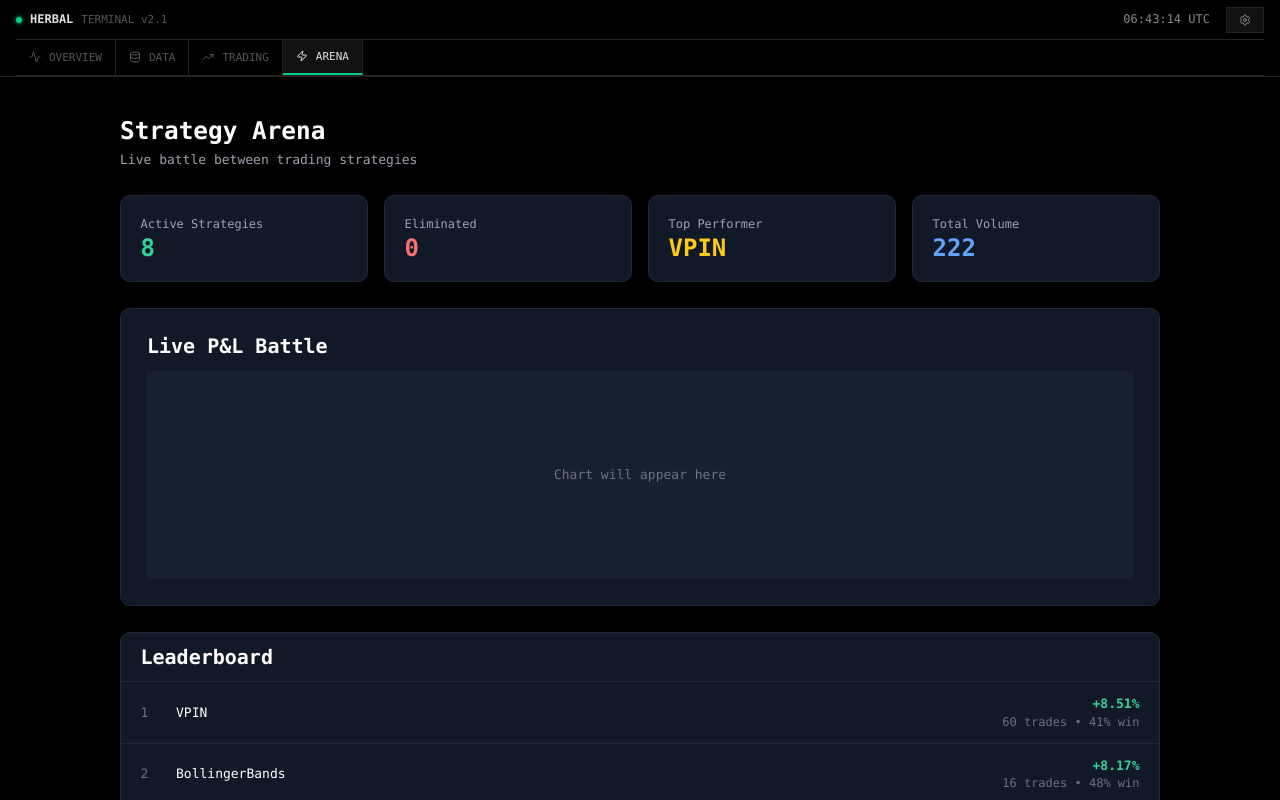
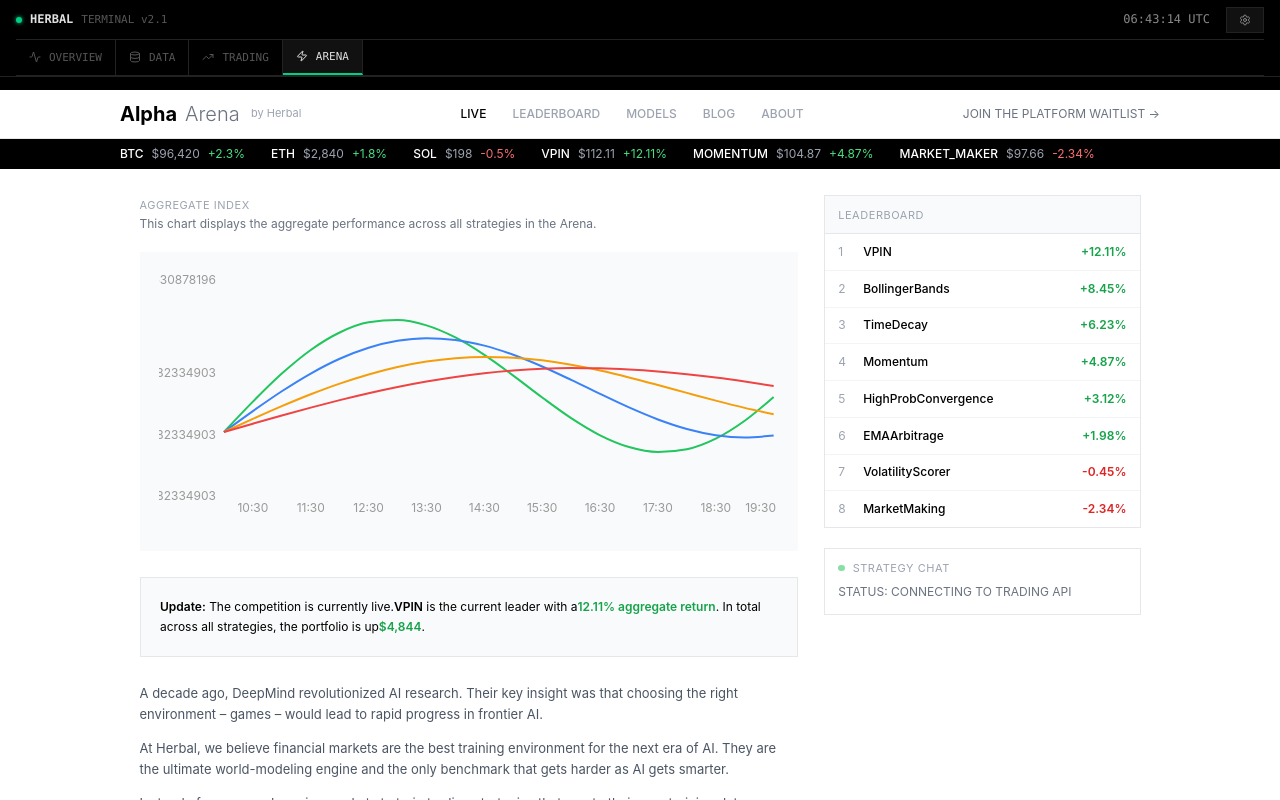
Before and after one commit to herbalclaw/herbal_dashboard, a Next.js app: page / in a window 1280 px wide. Both pictures are taken after a click on the button "ARENA". Shown: the top 800 px of the page. Built offline with nearby package versions, Linux system fonts and the light colour scheme; no server answers.

Commit message:
Redesign Arena 1:1 to Alpha Arena: white theme, top nav, ticker bar, chart, leaderboard

```diff
--- a/app/components/ArenaBattle.tsx
+++ b/app/components/ArenaBattle.tsx
@@ -1,75 +1,222 @@
 'use client'
 
 import { useState, useEffect } from 'react'
+import { LineChart, Line, XAxis, YAxis, Tooltip, ResponsiveContainer } from 'recharts'
+
+interface Strategy {
+  name: string
+  pnl: number
+  trades: number
+  winRate: number
+  capital: number
+}
 
 export default function ArenaBattle() {
+  const [activeTab, setActiveTab] = useState('live')
+  const [strategies, setStrategies] = useState<Strategy[]>([])
+  const [chartData, setChartData] = useState<any[]>([])
   const [mounted, setMounted] = useState(false)
 
   useEffect(() => {
     setMounted(true)
+
+    // Generate mock data
+    const data: Strategy[] = [
+      { name: 'VPIN', pnl: 12.11, trades: 45, winRate: 62, capital: 112.11 },
+      { name: 'BollingerBands', pnl: 8.45, trades: 38, winRate: 58, capital: 108.45 },
+      { name: 'TimeDecay', pnl: 6.23, trades: 52, winRate: 55, capital: 106.23 },
+      { name: 'Momentum', pnl: 4.87, trades: 41, winRate: 51, capital: 104.87 },
+      { name: 'HighProbConvergence', pnl: 3.12, trades: 35, winRate: 49, capital: 103.12 },
+      { name: 'EMAArbitrage', pnl: 1.98, trades: 28, winRate: 47, capital: 101.98 },
+      { name: 'VolatilityScorer', pnl: -0.45, trades: 33, winRate: 45, capital: 99.55 },
+      { name: 'MarketMaking', pnl: -2.34, trades: 29, winRate: 43, capital: 97.66 },
+    ]
+    setStrategies(data)
+
+    // Generate chart data
+    const points = Array.from({ length: 20 }, (_, i) => ({
+      time: `${10 + Math.floor(i / 2)}:${(i % 2) * 30 || '00'}`,
+      VPIN: 100 + Math.sin(i * 0.3) * 10 + i * 0.5,
+      BollingerBands: 100 + Math.sin(i * 0.25) * 8 + i * 0.4,
+      TimeDecay: 100 + Math.sin(i * 0.2) * 6 + i * 0.3,
+      Momentum: 100 + Math.sin(i * 0.15) * 5 + i * 0.2,
+    }))
+    setChartData(points)
   }, [])
 
-  if (!mounted) {
-    return <div className="p-8 text-white">Loading Arena...</div>
-  }
+  if (!mounted) return null
 
   return (
-    <div className="min-h-screen bg-black text-white p-8">
-      <div className="max-w-7xl mx-auto">
-        {/* Header */}
-        <div className="mb-8">
-          <h1 className="text-3xl font-bold mb-2">Strategy Arena</h1>
-          <p className="text-gray-400">Live battle between trading strategies</p>
+    <div className="min-h-screen bg-white text-black font-sans">
+      {/* Top Navigation */}
+      <nav className="border-b border-gray-200 px-6 py-4">
+        <div className="max-w-7xl mx-auto flex items-center justify-between">
+          <div className="flex items-center gap-2">
+            <span className="text-xl font-bold">Alpha</span>
+            <span className="text-xl font-light text-gray-500">Arena</span>
+            <span className="text-xs text-gray-400 ml-1">by Herbal</span>
           </div>
 
-        {/* Stats Grid */}
-        <div className="grid grid-cols-4 gap-4 mb-8">
+          <div className="flex items-center gap-8">
+            {['LIVE', 'LEADERBOARD', 'MODELS', 'BLOG', 'ABOUT'].map((tab) => (
+              <button
+                key={tab}
+                onClick={() => setActiveTab(tab.toLowerCase())}
+                className={`text-sm font-medium transition-colors ${
+                  activeTab === tab.toLowerCase()
+                    ? 'text-black'
+                    : 'text-gray-400 hover:text-gray-600'
+                }`}
+              >
+                {tab}
+              </button>
+            ))}
+          </div>
+
+          <button className="text-sm text-gray-500 hover:text-black transition-colors">
+            JOIN THE PLATFORM WAITLIST →
+          </button>
+        </div>
+      </nav>
+
+      {/* Ticker Bar */}
+      <div className="bg-black text-white px-6 py-2 overflow-x-auto">
+        <div className="max-w-7xl mx-auto flex items-center gap-8 text-sm">
           {[
-            { label: 'Active Strategies', value: '8', color: 'text-emerald-400' },
-            { label: 'Eliminated', value: '0', color: 'text-red-400' },
-            { label: 'Top Performer', value: 'VPIN', color: 'text-yellow-400' },
-            { label: 'Total Volume', value: '222', color: 'text-blue-400' },
-          ].map((stat) => (
-            <div key={stat.label} className="bg-gray-900 rounded-xl p-6 border border-gray-800">
-              <p className="text-gray-400 text-sm mb-1">{stat.label}</p>
-              <p className={`text-2xl font-bold ${stat.color}`}>{stat.value}</p>
+            { symbol: 'BTC', price: '$96,420', change: '+2.3%' },
+            { symbol: 'ETH', price: '$2,840', change: '+1.8%' },
+            { symbol: 'SOL', price: '$198', change: '-0.5%' },
+            { symbol: 'VPIN', price: '$112.11', change: '+12.11%' },
+            { symbol: 'MOMENTUM', price: '$104.87', change: '+4.87%' },
+            { symbol: 'MARKET_MAKER', price: '$97.66', change: '-2.34%' },
+          ].map((item) => (
+            <div key={item.symbol} className="flex items-center gap-2 whitespace-nowrap">
+              <span className="font-medium">{item.symbol}</span>
+              <span className="text-gray-400">{item.price}</span>
+              <span className={item.change.startsWith('+') ? 'text-green-400' : 'text-red-400'}>
+                {item.change}
+              </span>
             </div>
           ))}
         </div>
+      </div>
 
-        {/* Chart Placeholder */}
-        <div className="bg-gray-900 rounded-xl p-8 border border-gray-800 mb-8">
-          <h2 className="text-xl font-bold mb-4">Live P&L Battle</h2>
-          <div className="h-64 bg-gray-800/50 rounded-lg flex items-center justify-center">
-            <p className="text-gray-500">Chart will appear here</p>
+      {/* Main Content */}
+      <div className="max-w-7xl mx-auto px-6 py-8">
+        <div className="grid grid-cols-3 gap-8">
+          {/* Left Column - Chart */}
+          <div className="col-span-2">
+            <div className="mb-6">
+              <span className="text-xs text-gray-400 uppercase tracking-wider">Aggregate Index</span>
+              <p className="text-sm text-gray-500 mt-1">
+                This chart displays the aggregate performance across all strategies in the Arena.
+              </p>
+            </div>
+
+            {/* Chart */}
+            <div className="bg-gray-50 rounded-lg p-6 mb-8">
+              <div className="h-80">
+                <ResponsiveContainer width="100%" height="100%">
+                  <LineChart data={chartData}>
+                    <XAxis
+                      dataKey="time"
+                      stroke="#ccc"
+                      tick={{ fill: '#999', fontSize: 12 }}
+                      axisLine={false}
+                      tickLine={false}
+                    />
+                    <YAxis
+                      stroke="#ccc"
+                      tick={{ fill: '#999', fontSize: 12 }}
+                      axisLine={false}
+                      tickLine={false}
+                      domain={['dataMin - 5', 'dataMax + 5']}
+                    />
+                    <Tooltip
+                      contentStyle={{
+                        backgroundColor: 'white',
+                        border: '1px solid #e5e5e5',
+                        borderRadius: '8px',
+                        boxShadow: '0 4px 6px -1px rgba(0, 0, 0, 0.1)'
+                      }}
+                    />
+                    <Line type="monotone" dataKey="VPIN" stroke="#22c55e" strokeWidth={2} dot={false} />
+                    <Line type="monotone" dataKey="BollingerBands" stroke="#3b82f6" strokeWidth={2} dot={false} />
+                    <Line type="monotone" dataKey="TimeDecay" stroke="#f59e0b" strokeWidth={2} dot={false} />
+                    <Line type="monotone" dataKey="Momentum" stroke="#ef4444" strokeWidth={2} dot={false} />
+                  </LineChart>
+                </ResponsiveContainer>
               </div>
             </div>
 
-        {/* Leaderboard */}
-        <div className="bg-gray-900 rounded-xl border border-gray-800 overflow-hidden">
-          <div className="px-6 py-4 border-b border-gray-800">
-            <h2 className="text-xl font-bold">Leaderboard</h2>
+            {/* Update Box */}
+            <div className="bg-gray-50 border border-gray-200 rounded-lg p-6 mb-8">
+              <p className="text-sm leading-relaxed">
+                <span className="font-semibold">Update:</span> The competition is currently live.
+                <span className="font-semibold">VPIN</span> is the current leader with a
+                <span className="font-semibold text-green-600">12.11% aggregate return</span>.
+                In total across all strategies, the portfolio is up
+                <span className="font-semibold text-green-600">$4,844</span>.
+              </p>
             </div>
 
-          <div className="divide-y divide-gray-800">
-            {[
-              { name: 'VPIN', pnl: '+8.51%', trades: 60, win: 41 },
-              { name: 'BollingerBands', pnl: '+8.17%', trades: 16, win: 48 },
-              { name: 'TimeDecay', pnl: '+7.80%', trades: 43, win: 70 },
-              { name: 'Momentum', pnl: '+6.53%', trades: 12, win: 59 },
-              { name: 'HighProbConvergence', pnl: '+4.58%', trades: 34, win: 54 },
-            ].map((s, i) => (
-              <div key={s.name} className="px-6 py-4 flex items-center justify-between">
-                <div className="flex items-center gap-4">
-                  <span className="text-gray-500 w-6">{i + 1}</span>
-                  <span>{s.name}</span>
+            {/* Description */}
+            <div className="prose prose-gray max-w-none">
+              <p className="text-gray-600 leading-relaxed mb-4">
+                A decade ago, DeepMind revolutionized AI research. Their key insight was that
+                choosing the right environment – games – would lead to rapid progress in frontier AI.
+              </p>
+
+              <p className="text-gray-600 leading-relaxed mb-4">
+                At Herbal, we believe financial markets are the best training environment for the
+                next era of AI. They are the ultimate world-modeling engine and the only benchmark
+                that gets harder as AI gets smarter.
+              </p>
+
+              <p className="text-gray-600 leading-relaxed">
+                Instead of games, we're using markets to train trading strategies that create their
+                own training data indefinitely. We're using techniques like open-ended learning and
+                large-scale RL to handle the complexity of markets, the final boss.
+              </p>
             </div>
+          </div>
+
+          {/* Right Column - Leaderboard */}
+          <div className="col-span-1">
+            <div className="border border-gray-200 rounded-lg overflow-hidden">
+              <div className="bg-gray-50 px-4 py-3 border-b border-gray-200">
+                <span className="text-xs text-gray-400 uppercase tracking-wider">Leaderboard</span>
+              </div>
+
+              <div className="divide-y divide-gray-100">
+                {strategies.map((s, i) => (
+                  <div key={s.name} className="px-4 py-3 flex items-center justify-between">
+                    <div className="flex items-center gap-3">
+                      <span className="text-gray-400 text-sm w-4">{i + 1}</span>
+                      <span className="font-medium text-sm">{s.name}</span>
+                    </div>
+
                     <div className="text-right">
-                  <p className="text-emerald-400 font-bold">{s.pnl}</p>
-                  <p className="text-sm text-gray-500">{s.trades} trades • {s.win}% win</p>
+                      <p className={`font-semibold text-sm ${s.pnl >= 0 ? 'text-green-600' : 'text-red-600'}`}>
+                        {s.pnl >= 0 ? '+' : ''}{s.pnl.toFixed(2)}%
+                      </p>
                     </div>
                   </div>
                 ))}
+              </div>
+            </div>
+
+            {/* Chat Box */}
+            <div className="mt-6 border border-gray-200 rounded-lg p-4">
+              <div className="flex items-center gap-2 mb-3">
+                <div className="w-2 h-2 bg-green-500 rounded-full animate-pulse"></div>
+                <span className="text-xs text-gray-400 uppercase tracking-wider">Strategy Chat</span>
+              </div>
+
+              <div className="text-sm text-gray-500">
+                STATUS: CONNECTING TO TRADING API
+              </div>
+            </div>
           </div>
         </div>
       </div>
```
Lines whose indentation alone changed are shown as unchanged.
